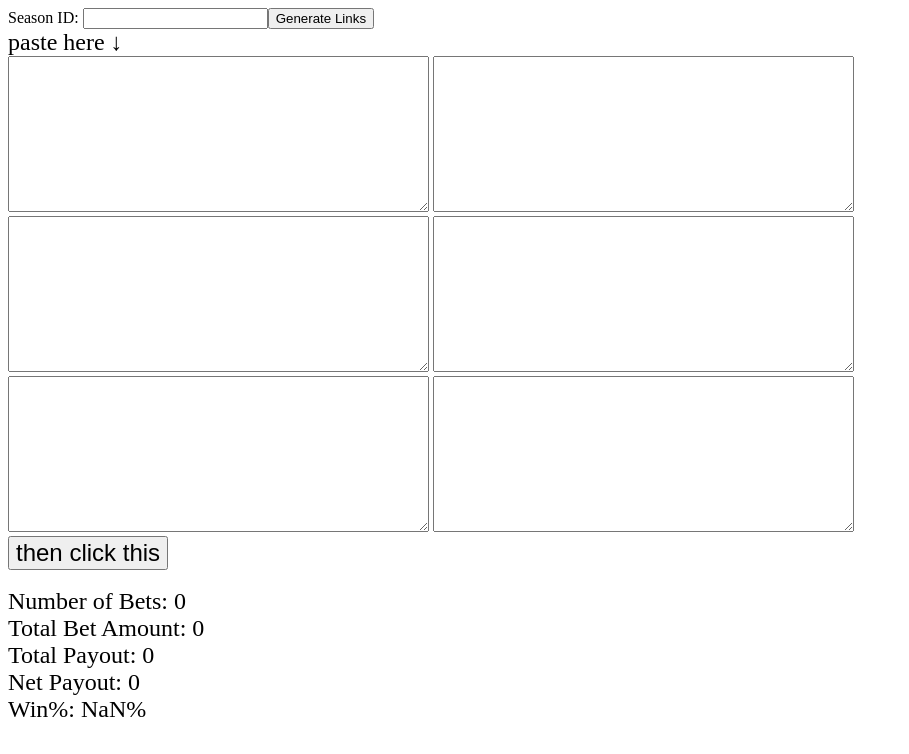
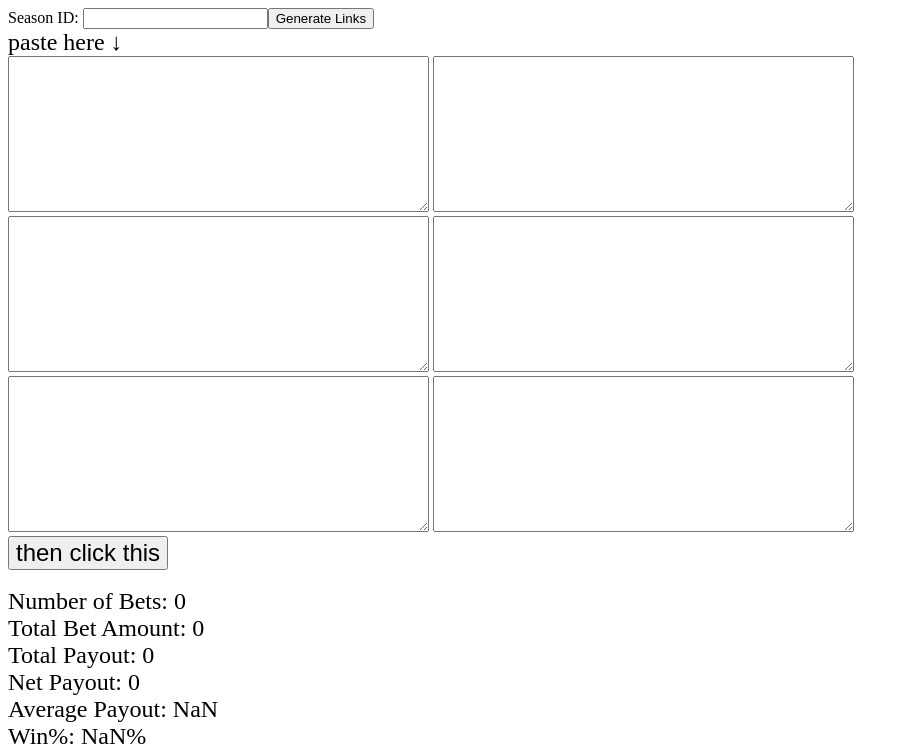
Before and after one commit to lgmbldm/blaseball-bet-stats, a plain HTML site: page index.html in a window 1280 px wide. Both pictures are taken after a click on the button "then click this". Shown: the top 754 px of the page, without its empty margins (0-909 px from the left). Drawn offline with Linux system fonts and the light colour scheme.

Commit message:
Added average payout

```diff
--- a/index.html
+++ b/index.html
@@ -30,18 +30,21 @@
     <div>Total Bet Amount: <span id="totalBet"></span></div>
     <div>Total Payout: <span id="totalPayout"></span></div>
     <div>Net Payout: <span id="netPayout"></span></div>
+    <div>Average Payout: <span id="avgPayout"></span></div>
     <div>Win%: <span id="winPct"></span>%</div>
     <br>
     <div>Number of Underdog Bets: <span id="numUnderdogBets"></span></div>
     <div>Total Underdog Bet Amount: <span id="totalUnderdogBet"></span></div>
     <div>Total Underdog Payout: <span id="totalUnderdogPayout"></span></div>
     <div>Underdog Net Payout: <span id="netUnderdogPayout"></span></div>
+    <div>Underdog Average Payout: <span id="avgUnderdogPayout"></span></div>
     <div>Underdog Win%: <span id="winPctUnderdog"></span>%</div>
     <br>
     <div>Number of Overdog Bets: <span id="numOverdogBets"></span></div>
     <div>Total Overdog Bet Amount: <span id="totalOverdogBet"></span></div>
     <div>Total Overdog Payout: <span id="totalOverdogPayout"></span></div>
     <div>Overdog Net Payout: <span id="netOverdogPayout"></span></div>
+    <div>Overdog Average Payout: <span id="avgOverdogPayout"></span></div>
     <div>Overdog Win%: <span id="winPctOverdog"></span>%</div>
   </div>
 </body>
--- a/script.js
+++ b/script.js
@@ -26,7 +26,9 @@ window.parseInput = async () => {
       .map((betData) => (betData.teamWon ? betData.userBetPayout : 0))
       .reduce((a, b) => a + b, 0);
     const winPct = Math.round((numWins / numBets) * 1000) / 10;
-    return [numBets, numWins, totalBet, totalPayout, winPct];
+    const avgPayout =
+      Math.round(((totalPayout - totalBet) / numBets) * 10) / 10;
+    return [numBets, numWins, totalBet, totalPayout, winPct, avgPayout];
   };
   try {
     const inputValues = Array.from(document.querySelectorAll("textarea")).map(
@@ -56,13 +58,14 @@ window.parseInput = async () => {
           ? betData.homeTeamBetData
           : betData.awayTeamBetData
       );
-    const [numBets, numWins, totalBet, totalPayout, winPct] =
+    const [numBets, numWins, totalBet, totalPayout, winPct, avgPayout] =
       getBetStats(betDatas);
     document.getElementById("numBets").innerText = numBets;
     document.getElementById("winPct").innerText = winPct;
     document.getElementById("totalBet").innerText = totalBet;
     document.getElementById("totalPayout").innerText = totalPayout;
     document.getElementById("netPayout").innerText = totalPayout - totalBet;
+    document.getElementById("avgPayout").innerText = avgPayout;
 
     const underdogBets = betDatas.filter(
       (betData) => betData.userBetOdds < 0.5
@@ -73,6 +76,7 @@ window.parseInput = async () => {
       totalUnderdogBet,
       totalUnderdogPayout,
       winPctUnderdog,
+      avgUnderdogPayout,
     ] = getBetStats(underdogBets);
     document.getElementById("numUnderdogBets").innerText = numUnderdogBets;
     document.getElementById("winPctUnderdog").innerText = winPctUnderdog;
@@ -81,6 +85,7 @@ window.parseInput = async () => {
       totalUnderdogPayout;
     document.getElementById("netUnderdogPayout").innerText =
       totalUnderdogPayout - totalUnderdogBet;
+    document.getElementById("avgUnderdogPayout").innerText = avgUnderdogPayout;
 
     const overdogBets = betDatas.filter((betData) => betData.userBetOdds > 0.5);
     const [
@@ -89,6 +94,7 @@ window.parseInput = async () => {
       totalOverdogBet,
       totalOverdogPayout,
       winPctOverdog,
+      avgOverdogPayout,
     ] = getBetStats(overdogBets);
     document.getElementById("numOverdogBets").innerText = numOverdogBets;
     document.getElementById("winPctOverdog").innerText = winPctOverdog;
@@ -97,6 +103,7 @@ window.parseInput = async () => {
       totalOverdogPayout;
     document.getElementById("netOverdogPayout").innerText =
       totalOverdogPayout - totalOverdogBet;
+    document.getElementById("avgOverdogPayout").innerText = avgOverdogPayout;
   } catch (e) {
     console.log(e);
     document.getElementById("error").innerText = "error, check console logs";
```
